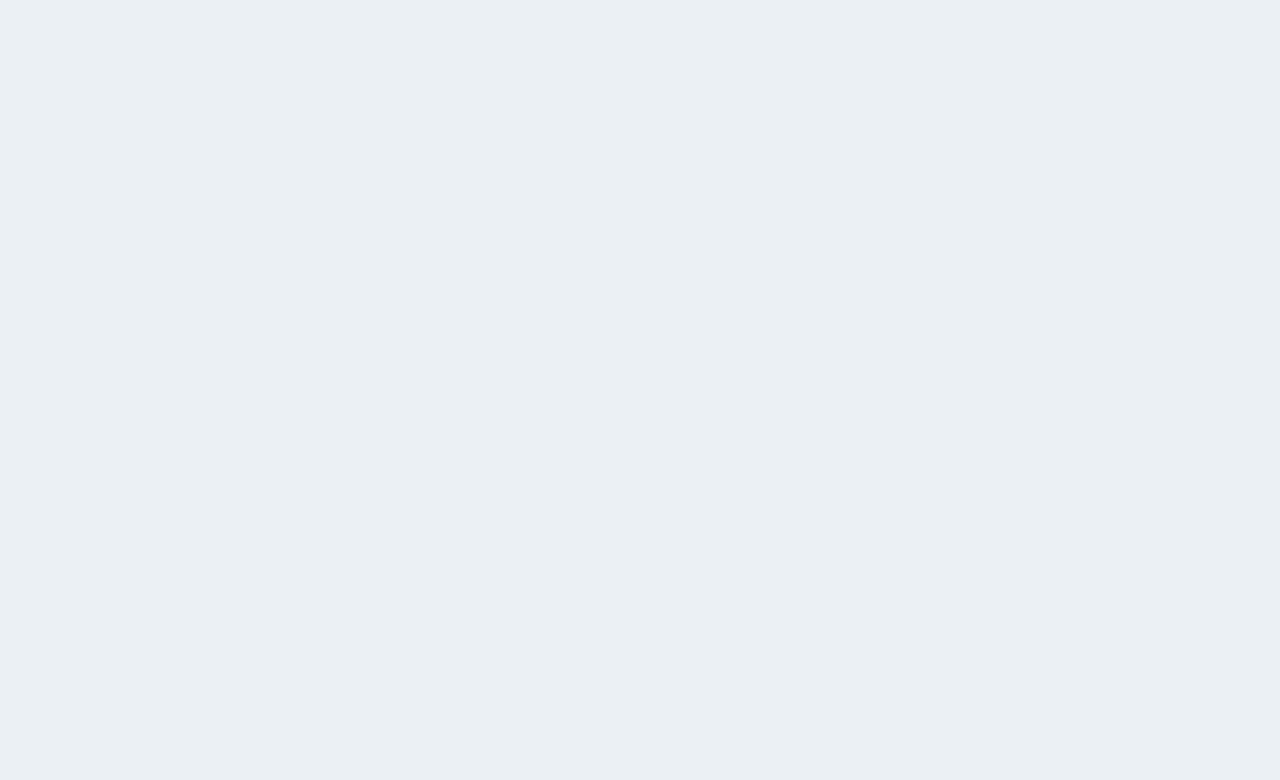
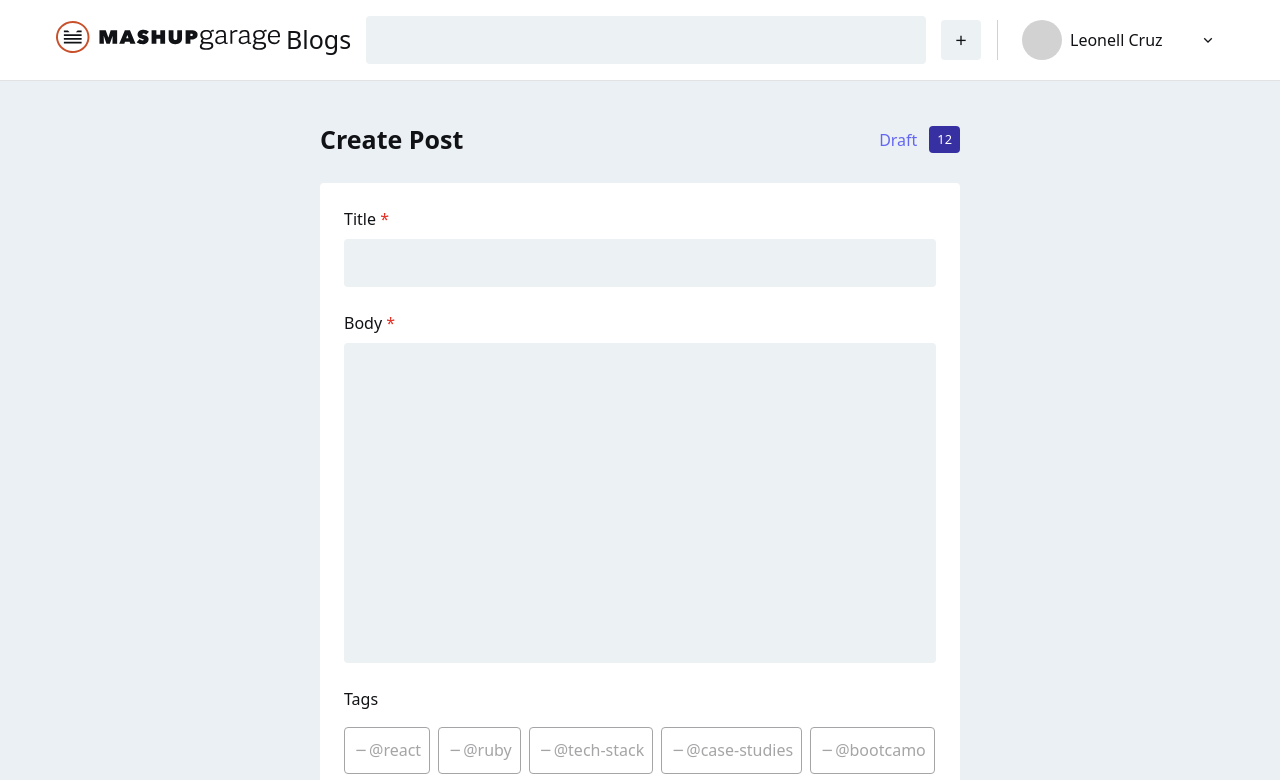
Before and after one commit to leonellcruz7/bootcamp-project-fe, a React (Create React App) app: page /create-post in a window 1280 px wide. Before the commit this address had no page. Shown: the top 780 px of the page. Built offline with nearby package versions, Linux system fonts and the light colour scheme.

Commit message:
create create post page

```diff
--- a/src/App.jsx
+++ b/src/App.jsx
@@ -6,6 +6,7 @@ import Login from "./pages/authentication/Login";
 import Signup from "./pages/authentication/Signup";
 import Feed from "./pages/Feed";
 import Profile from "./pages/Profile";
+import CreatePost from "./pages/CreatePost";
 
 function App() {
   return (
@@ -16,6 +17,7 @@ function App() {
           <Route path="/sign-up" element={<Signup />} />
           <Route path="/" element={<Feed />} />
           <Route path="/profile" element={<Profile />} />
+          <Route path="/create-post" element={<CreatePost />} />
         </Routes>
       </BrowserRouter>
     </div>
--- /dev/null
+++ b/src/components/CreatePostCard.tsx
@@ -0,0 +1,70 @@
+import React, { useEffect, useState } from "react";
+import Input from "./assets/Input";
+import Textarea from "./assets/Textarea";
+import Tags from "./Tags";
+
+export default function CreatePostCard() {
+  const [title, setTitle] = useState("");
+  const [body, setBody] = useState("");
+  const [selectedTags, setSelectedTags] = useState<string[]>([]);
+  const tags = [
+    "@react",
+    "@ruby",
+    "@tech-stack",
+    "@case-studies",
+    "@bootcamo",
+    "@design-talks",
+  ];
+  const handleTitle = (e: React.ChangeEvent<HTMLInputElement>) => {
+    setTitle(e.target.value);
+  };
+  const handleBody = (e: React.ChangeEvent<HTMLTextAreaElement>) => {
+    setBody(e.target.value);
+  };
+  useEffect(() => {
+    console.log(selectedTags);
+  }, [selectedTags]);
+  const handleTags = (item: string) => {
+    !selectedTags.includes(item)
+      ? setSelectedTags((prev) => [...prev, item])
+      : setSelectedTags((prev) => prev.filter((tag) => tag !== item));
+  };
+  return (
+    <div className="w-[640px] bg-white rounded-[4px] p-6">
+      <div className="flex flex-col gap-6">
+        <Input
+          value={title}
+          placeholder=""
+          label="Title"
+          error="test"
+          type="text"
+          onChange={handleTitle}
+          showError={false}
+        />{" "}
+        <Textarea
+          value={body}
+          placeholder=""
+          label="Body"
+          error="test"
+          onChange={handleBody}
+          showError={false}
+        />
+        <div>
+          <p>Tags</p>
+          <div className="mt-4 flex flex-wrap gap-2">
+            {tags.map((item, index) => {
+              return (
+                <Tags
+                  key={index}
+                  label={item}
+                  active={selectedTags.includes(item)}
+                  onClick={handleTags.bind(null, item)}
+                />
+              );
+            })}{" "}
+          </div>
+        </div>
+      </div>
+    </div>
+  );
+}
--- /dev/null
+++ b/src/components/Tags.tsx
@@ -0,0 +1,17 @@
+import React, { FC } from "react";
+import { TagsTypes } from "../types/types";
+
+const Tags: FC<TagsTypes> = ({ label, active, onClick }) => {
+  return (
+    <button className={`tags-button ${active && "active"}`} onClick={onClick}>
+      {active ? (
+        <i className="ri-add-line"></i>
+      ) : (
+        <i className="ri-subtract-line"></i>
+      )}
+      <p>{label}</p>
+    </button>
+  );
+};
+
+export default Tags;
--- /dev/null
+++ b/src/components/assets/Textarea.tsx
@@ -0,0 +1,32 @@
+import React, { FC } from "react";
+import { TextareaTypes } from "../../types/types";
+
+// usage
+/* <Textarea
+value={val}
+placeholder="test"
+label="Test"
+error="test"
+onChange={handleChange}
+showError={false}
+/> */
+
+const Textarea: FC<TextareaTypes> = (props) => {
+  const { label, placeholder, value, onChange, error, showError } = props;
+  return (
+    <div className="input-container">
+      <label htmlFor="" className="label-text">
+        {label} <span className="required">*</span>
+      </label>
+      <textarea
+        className="input-field textarea"
+        placeholder={placeholder}
+        value={value}
+        onChange={onChange}
+      />
+      {showError && <p className="error-message">{error}</p>}
+    </div>
+  );
+};
+
+export default Textarea;
--- a/src/components/assets/assets.scss
+++ b/src/components/assets/assets.scss
@@ -1,5 +1,9 @@
 .input-field {
   @apply bg-neutral100 h-12 rounded-[4px] outline-none border-none py-3 px-4 text-neutral400 font-light w-full;
+  &.textarea {
+    @apply h-[320px];
+    resize: none;
+  }
   &::placeholder {
     @apply text-neutral400 font-light;
   }
@@ -58,3 +62,13 @@
   width: 100%;
   max-width: 560px;
 }
+
+.tags-button {
+  @apply w-fit rounded-[4px] border-[1px]  px-2 py-[10.5px] flex items-center border-neutral300 text-neutral300;
+  &:hover {
+    @apply scale-[1.01];
+  }
+  &.active {
+    @apply border-primary500 text-primary500;
+  }
+}
--- /dev/null
+++ b/src/pages/CreatePost.tsx
@@ -0,0 +1,31 @@
+import React from "react";
+import Navbar from "../components/assets/Navbar";
+import CreatePostCard from "../components/CreatePostCard";
+
+export default function CreatePost() {
+  return (
+    <div>
+      <Navbar />
+      <div className="body max-w-[640px]">
+        <div className="flex justify-between items-center">
+          <p className="text-lg font-bold">Create Post</p>
+          <div className="flex items-center gap-3">
+            <a href="/draft" className="no-underline">
+              Draft
+            </a>
+            <span className="bg-primary800 text-white py-1 px-2 text-xs rounded-[4px]">
+              12
+            </span>
+          </div>
+        </div>
+        <div className="mt-6">
+          <CreatePostCard />
+        </div>
+        <div className="flex p-4 justify-end gap-2">
+          <button className="button secondary-button fit">Save as Draft</button>
+          <button className="button primary-button fit">Post</button>
+        </div>
+      </div>
+    </div>
+  );
+}
--- a/src/styles/button.scss
+++ b/src/styles/button.scss
@@ -48,4 +48,7 @@
       @apply text-neutral300;
     }
   }
+  &.fit {
+    @apply min-w-[96px] w-fit;
+  }
 }
```
Also changed, not shown: src/types/types.ts (+10 -0 lines).
